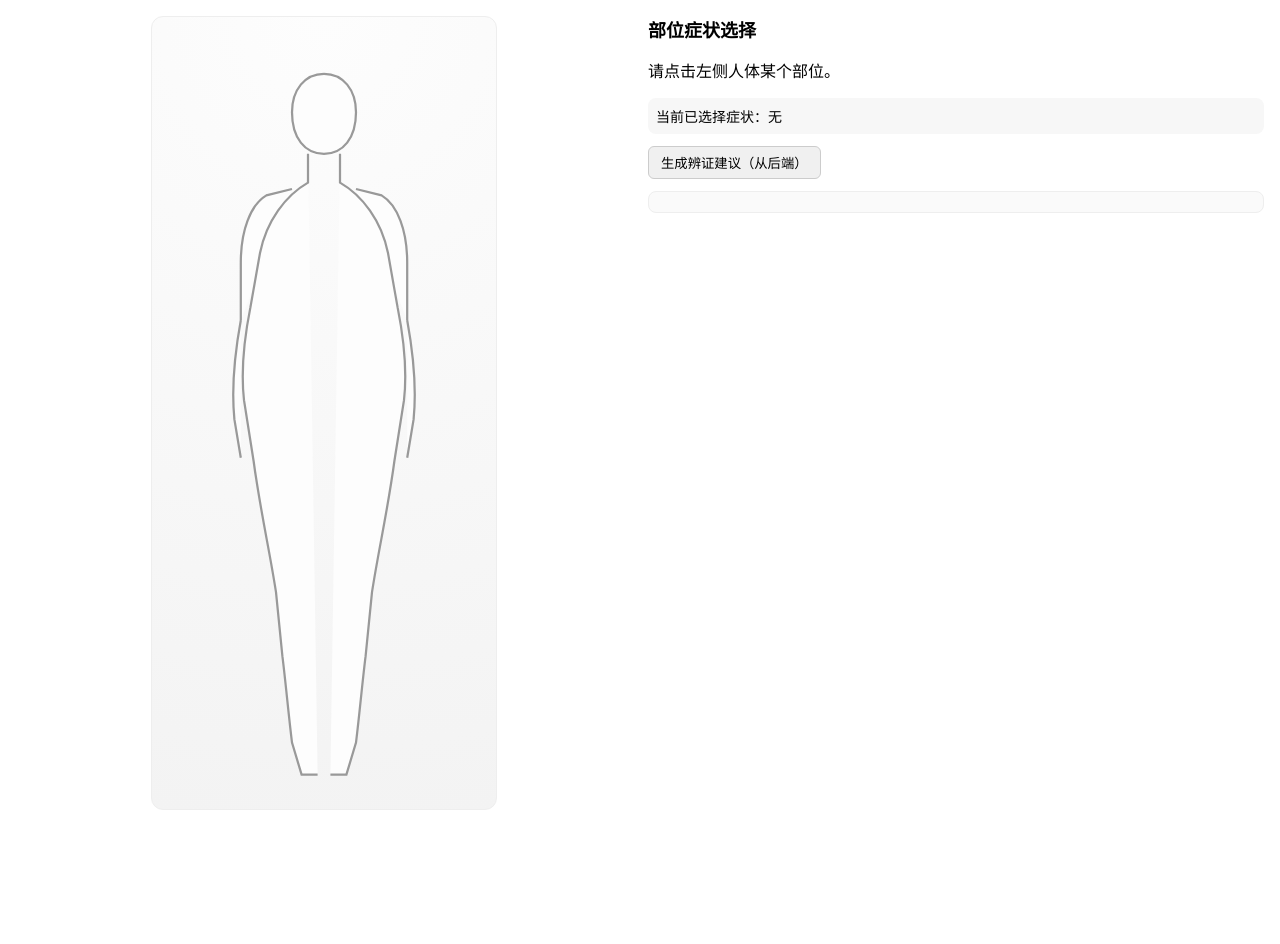
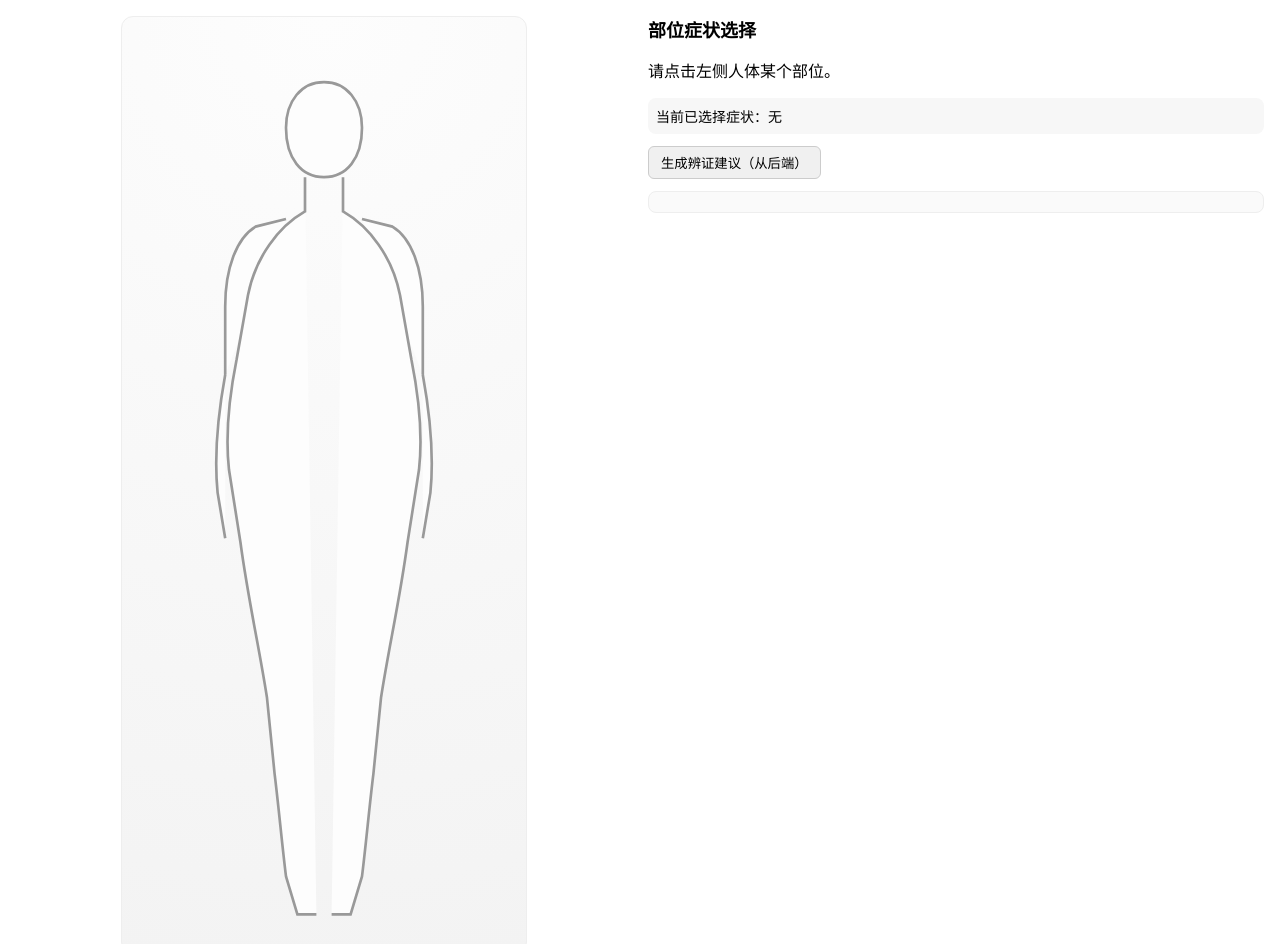
Before and after one commit to longpost/tcmai, a plain HTML site: page index.html in a window 1280 px wide. Shown: the top 944 px of the page. Before the commit the page ends 826 px from the top, so only its background shows below. Drawn offline with Linux system fonts and the light colour scheme.

Commit message:
Update index.html

```diff
--- a/index.html
+++ b/index.html
@@ -28,13 +28,16 @@
     }
 
     svg {
-      max-width: 320px;
+      width: 100%;
+      max-width: 380px;      /* 桌面上最多这么宽 */
+      min-width: 260px;      /* 再小也别小于这个 */
       height: auto;
       border: 1px solid #eee;
       border-radius: 12px;
       padding: 12px;
       background: radial-gradient(circle at 50% 0%, #fdfdfd, #f3f3f3);
     }
+
 
     /* 人体外轮廓线条 */
     .body-outline {
```
